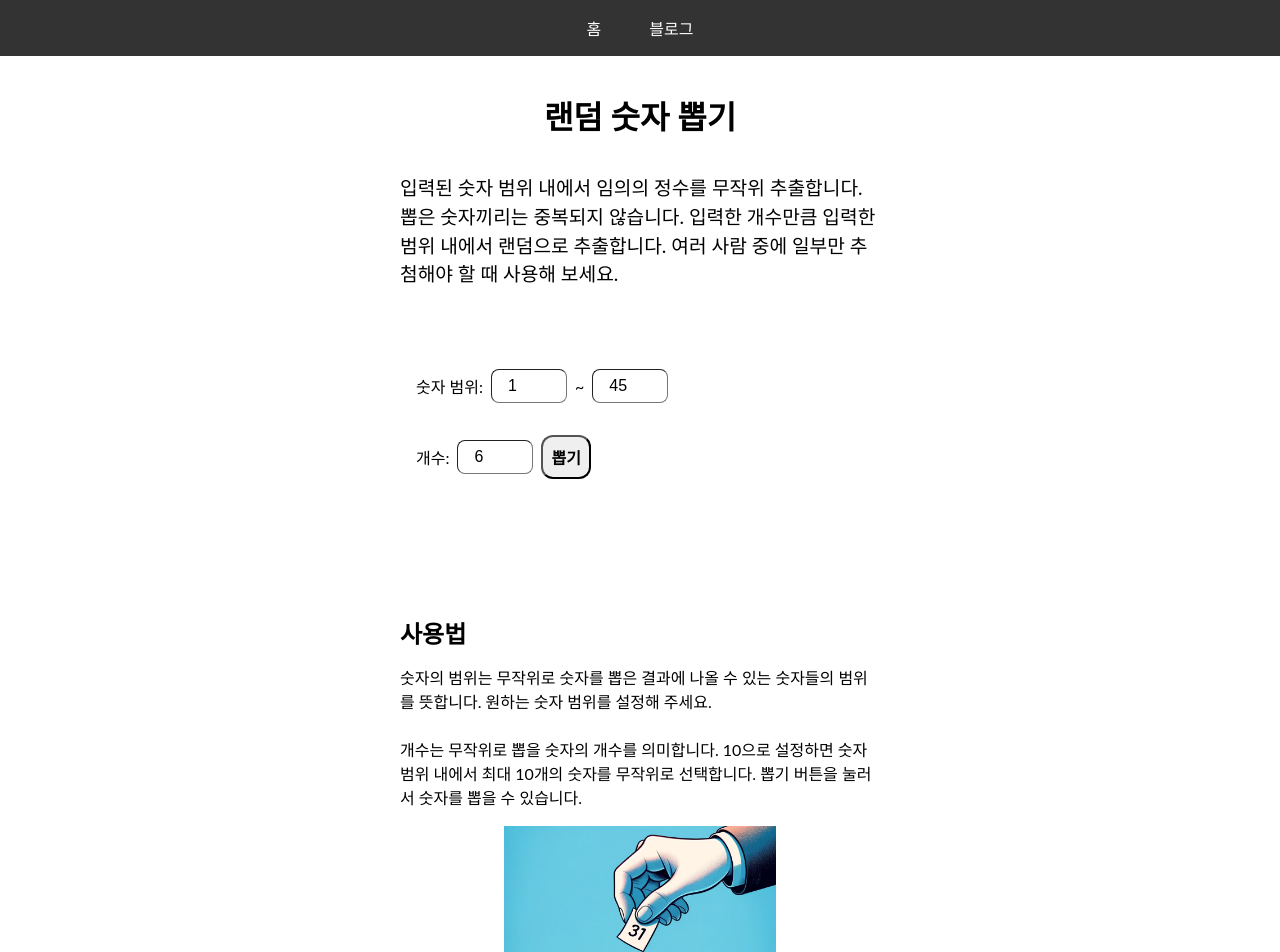
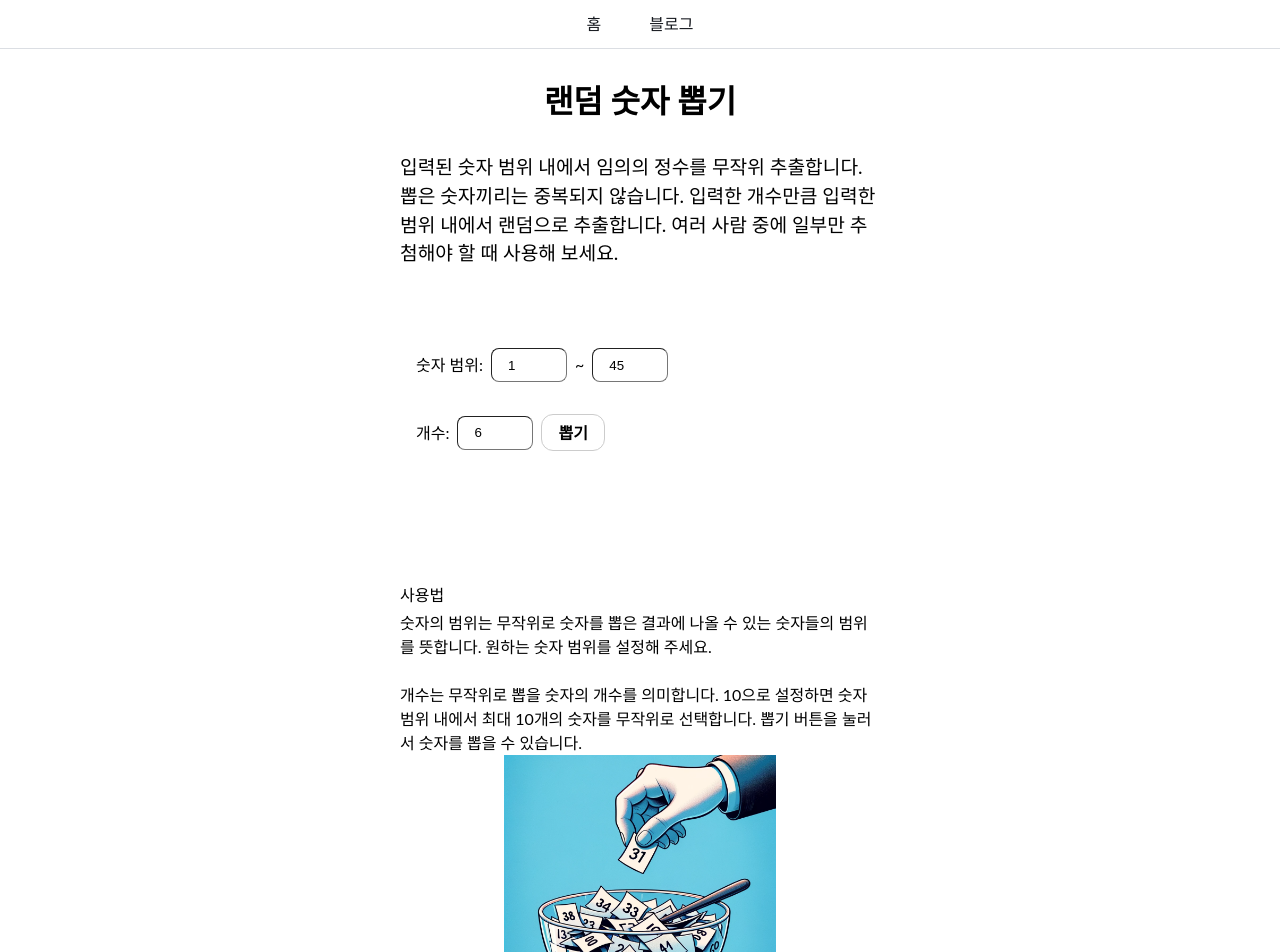
Before and after one commit to zziri/app, a Next.js app: page /extractor/random in a window 1280 px wide. Shown: the top 952 px of the page. Built offline with nearby package versions, Linux system fonts and the light colour scheme.

Commit message:
[dev/style-renew] jsx -> styled-components

```diff
--- a/next.config.js
+++ b/next.config.js
@@ -1,5 +1,8 @@
 /** @type {import('next').NextConfig} */
 const nextConfig = {
+  compiler: {
+    styledComponents: true
+  },
 }
 
 module.exports = nextConfig
--- a/package.json
+++ b/package.json
@@ -12,6 +12,8 @@
   "dependencies": {
     "@picocss/pico": "^1.5.10",
     "@types/react-datepicker": "^4.19.1",
+    "@types/styled-components": "^5.1.34",
+    "copy-to-clipboard": "^3.3.3",
     "date-fns": "^2.30.0",
     "lodash-es": "^4.17.21",
     "next": "13.5.6",
@@ -21,6 +23,8 @@
     "react-datepicker": "^4.21.0",
     "react-dom": "^18",
     "recoil": "^0.7.7",
+    "styled-components": "^6.1.3",
+    "styled-reset": "^4.5.1",
     "uuid": "^9.0.1"
   },
   "devDependencies": {
--- a/src/components/common/Description.tsx
+++ b/src/components/common/Description.tsx
@@ -1,21 +1,20 @@
+import styled from "styled-components";
 
 interface DescriptionProps {
   content: string;
 }
 
+const Article = styled.article`
+  line-height: 150%;
+  font-size: 1.2rem;
+`;
+
 export default function Description({ content }: DescriptionProps) {
   return (
     <>
       <div>
-        <article>{content}</article>
+        <Article>{content}</Article>
       </div>
-
-      <style jsx>{`
-        article {
-          line-height: 150%;
-          font-size: 1.2rem;
-        }
-      `}</style>
     </>
   );
 }
--- a/src/components/common/EmptyDiv.tsx
+++ b/src/components/common/EmptyDiv.tsx
@@ -1,17 +1,17 @@
+import styled from "styled-components";
 
 interface EmptyDivProps {
   height: string;
 }
 
+const Wrapper = styled.div<EmptyDivProps>`
+  height: ${props => props.height};
+`;
+
 export default function EmptyDiv({ height }: EmptyDivProps) {
   return (
     <>
-      <div></div>
-      <style jsx>{`
-        div {
-          height: ${height};
-        }
-      `}</style>
+      <Wrapper height={height} />
     </>
   );
 }
--- a/src/components/common/NavigationBar.tsx
+++ b/src/components/common/NavigationBar.tsx
@@ -1,34 +1,31 @@
 import Link from "next/link";
+import styled from 'styled-components';
 
-export default function NavigationBar() {
-  return (
-    <>
-      <div className="nav-bar">
-        <Link href={"/"} legacyBehavior>
-          <a className="link-item">홈</a>
-        </Link>
-        <Link href={"https://page.zziri.me"} legacyBehavior>
-          <a className="link-item">블로그</a>
-        </Link>
-      </div>
-
-      <style jsx>{`
-        .nav-bar {
-          background-color: #333;
+const NavBar = styled.div`
   color: white;
   padding: 0.5rem;
   text-align: center;
-        }
+  border-bottom: 1px solid #DBDEE3;
+`;
 
-        .link-item {
-          color: white;
+const LinkItem = styled.a`
+  color: #15181E;
   padding: 0.5rem 1.5rem;
   text-decoration: none;
   text-align: center;
   display: inline-block;
   font-size: 1rem;
-        }
-      `}</style>
-    </>
+`;
+
+export default function NavigationBar() {
+  return (
+    <NavBar>
+      <Link href="/" passHref legacyBehavior>
+        <LinkItem>홈</LinkItem>
+      </Link>
+      <Link href="https://zziri.me" passHref legacyBehavior>
+        <LinkItem>블로그</LinkItem>
+      </Link>
+    </NavBar>
   );
 }
--- a/src/components/common/SeoArticle.tsx
+++ b/src/components/common/SeoArticle.tsx
@@ -1,5 +1,38 @@
 import Article from "@/types/Article";
 import Image from "next/image";
+import styled from 'styled-components';
+
+const ArticleList = styled.div`
+  padding: 2rem 0;
+`;
+
+const ArticleItem = styled.div`
+  position: relative;
+`;
+
+const HeaderWrapper = styled.div`
+  padding: 0.5rem 0;
+`;
+
+const Header = styled.h2`
+  margin: 0;
+  padding-top: 2rem;
+`;
+
+const Contents = styled.div`
+  line-height: 150%;
+`;
+
+const ImageBox = styled.div`
+  display: flex;
+  justify-content: center;
+`;
+
+const StyledImage = styled.div`
+  position: relative;
+  width: 17rem;
+  height: 17rem;
+`;
 
 interface SeoArticleProps {
   list: Array<Article>
@@ -7,61 +40,29 @@ interface SeoArticleProps {
 
 export default function SeoArticle({ list }: SeoArticleProps) {
   return (
-    <>
-      <div className="article-list">
-        {list.map((article, index) => {
-          return (
-            <div key={index} className="article">
-              <div className="subtitle">
-                <h2>{article.subtitle}</h2>
-              </div>
-              <div className="contents">
+    <ArticleList>
+      {list.map((article, index) => (
+        <ArticleItem key={index}>
+          <HeaderWrapper>
+            <Header>{article.subtitle}</Header>
+          </HeaderWrapper>
+          <Contents>
             {article.contents}
-              </div>
-              <div className="image-box">
+          </Contents>
+          <ImageBox>
             {article.imageSrc && article.imageAlt && (
-                  <div className="image">
+              <StyledImage>
                 <Image
                   src={article.imageSrc}
                   alt={article.imageAlt}
                   layout="fill"
                   objectFit="cover"
                 />
-                  </div>)}
-              </div>
-            </div>
-          );
-        })}
-      </div>
-
-      <style jsx>{`
-        .subtitle h2 {
-          margin: 0;
-          padding-top: 2rem;
-        }
-        .article {
-          position: relative;
-        }
-        .article-list {
-          padding: 2rem 0;
-        }
-        .article div {
-          {/* border: solid; */}
-          padding: 0.5rem 0;
-        }
-        .contents {
-          line-height: 150%;
-        }
-        .image {
-          position: relative;
-          width: 17rem;
-          height: 17rem;
-        }
-        .image-box {
-          display: flex;
-          justify-content: center;
-        }
-      `}</style>
-    </>
+              </StyledImage>
+            )}
+          </ImageBox>
+        </ArticleItem>
+      ))}
+    </ArticleList>
   );
 }
--- a/src/components/common/Title.tsx
+++ b/src/components/common/Title.tsx
@@ -1,26 +1,26 @@
+import { styled } from "styled-components";
 
 interface TitleProps {
   title: string;
 }
 
+const Wrapper = styled.div`
+  padding: 1.25rem 0;
+`;
+
+const Header = styled.h1`
+  text-align: center;
+  font-size: 2rem;
+  margin: 0;
+  font-weight: bold;
+`;
+
 export default function Title({ title }: TitleProps) {
   return (
     <>
-      <div>
-        <h1>{title}</h1>
-      </div>
-
-      <style jsx>{`
-        h1 {
-          text-align: center;
-          font-size: 2rem;
-          margin: 0;
-          font-weight: bold;
-        }
-        div {
-          padding: 1.25rem 0;
-        }
-      `}</style>
+      <Wrapper>
+        <Header>{title}</Header>
+      </Wrapper>
     </>
   );
 }
--- a/src/components/extractor/random/RandomExtractorFunction.tsx
+++ b/src/components/extractor/random/RandomExtractorFunction.tsx
@@ -1,5 +1,53 @@
 import { isEmpty, range, shuffle, slice } from "lodash-es";
 import { ChangeEvent, useState } from "react";
+import styled from 'styled-components';
+
+const Container = styled.div`
+  font-size: 1rem;
+`;
+
+const InputRow = styled.div`
+  display: flex;
+  flex-direction: row;
+  align-items: center;
+  padding: 1rem;
+  gap: 0.5rem;
+`;
+
+const Result = styled.div`
+  padding: 1rem;
+  span {
+    font-size: 2rem;
+    font-weight: bold;
+  }
+`;
+
+const StyledInput = styled.input`
+  max-width: 3.5rem;
+  height: 1rem;
+  border-radius: 0.5rem;
+  border-width: 0.1rem;
+  padding-left: 1rem;
+  padding-top: 0.5rem;
+  padding-bottom: 0.5rem;
+`;
+
+const StyledButton = styled.div`
+  display: inline-flex;
+  color: black;
+  padding: 0.6rem 1rem;
+  text-align: center;
+  font-weight: bold;
+  border-radius: 0.75rem;
+  border: 1px solid #ccc;
+  cursor: pointer;
+  align-items: center;
+  justify-content: center;
+
+  &:active {
+    border-color: #888; // even darker border on active/click
+  }
+`;
 
 export default function RandomExtractorFunction() {
   const [start, setStart] = useState<number>(1);
@@ -29,63 +77,26 @@ export default function RandomExtractorFunction() {
   }
 
   return (
-    <>
-      <div className="container">
-        <div className="input range">
+    <Container>
+      <InputRow>
         <span>숫자 범위: </span>
-          <input type="number" onChange={onChangeStart} value={start} />
+        <StyledInput type="number" onChange={onChangeStart} value={start} />
         <span> ~ </span>
-          <input type="number" onChange={onChangeEnd} value={end} />
-        </div>
-        <div className="input count">
+        <StyledInput type="number" onChange={onChangeEnd} value={end} />
+      </InputRow>
+      <InputRow>
           <span>개수:</span>
-            <input type="number" value={count} onChange={onChangeCount}/>
-            <button onClick={onClickExtract}>뽑기</button>
-        </div>
-        <div className="result">
+          <StyledInput type="number" value={count} onChange={onChangeCount}/>
+          <StyledButton onClick={onClickExtract}>뽑기</StyledButton>
+      </InputRow>
+      <Result>
         <span>
           {!isEmpty(list) && list.map((value, index) => {
             const suffix = (list.length - 1 === index) ? '' : ', ';
             return `${value}${suffix}`;
           })}
         </span>
-        </div>
-      </div>
-
-      <style jsx>{`
-        .container * {
-          font-size: 1rem;
-        }
-        .input {
-          display: flex;
-          flex-direction: row;
-          align-items: center;
-          padding: 1rem;
-          gap: 0.5rem;
-        }
-        .result {
-          padding: 1rem;
-        }
-        .result span {
-          font-size: 2rem;
-          font-weight: bold;
-        }
-        input {
-          max-width: 3.5rem;
-          height: 1rem;
-          border-radius: 0.5rem;
-          border-width: 0.1rem;
-          padding-left: 1rem;
-          padding-top: 0.5rem;
-          padding-bottom: 0.5rem;
-        }
-        button {
-          border-radius: 0.75rem;
-          padding: 0.5rem;
-          text-align: center;
-          font-weight: bold;
-        }
-      `}</style>
-    </>
+      </Result>
+    </Container>
   );
 }
--- a/src/pages/_app.tsx
+++ b/src/pages/_app.tsx
@@ -2,10 +2,21 @@ import NavigationBar from '@/components/common/NavigationBar';
 import type { AppProps } from 'next/app';
 import { RecoilRoot } from 'recoil';
 import '@/styles/globals.css';
+import reset, { Reset } from 'styled-reset';
+import { createGlobalStyle } from 'styled-components';
+
+const GlobalStyle = createGlobalStyle`
+  ${reset}
+  body {
+    margin: 0px;
+    font-family: "Lato", -apple-system, BlinkMacSystemFont, "Segoe UI", Roboto, "Helvetica Neue", Arial, sans-serif, "Apple Color Emoji", "Segoe UI Emoji", "Segoe UI Symbol";
+  }
+`
 
 export default function App({ Component, pageProps }: AppProps) {
   return (
     <>
+      <GlobalStyle />
       <NavigationBar />
       <RecoilRoot>
         <div className='app-body'>
```
Also changed, not shown: src/components/extractor/password/PasswordGeneratorFunction.tsx (+63 -62 lines), 2 other files (tests, documents, lock files or other folders). Lines whose indentation alone changed are shown as unchanged.
